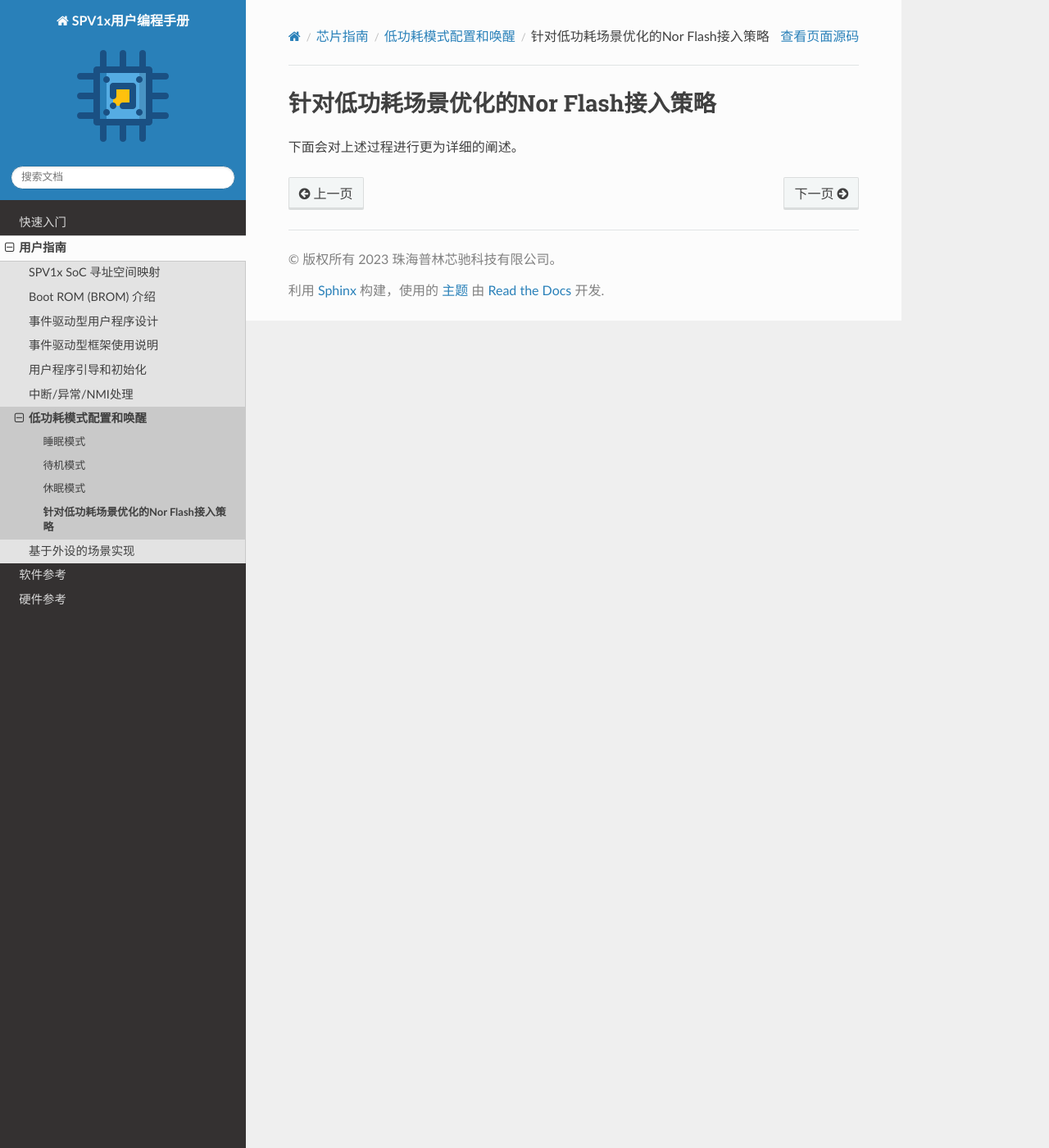
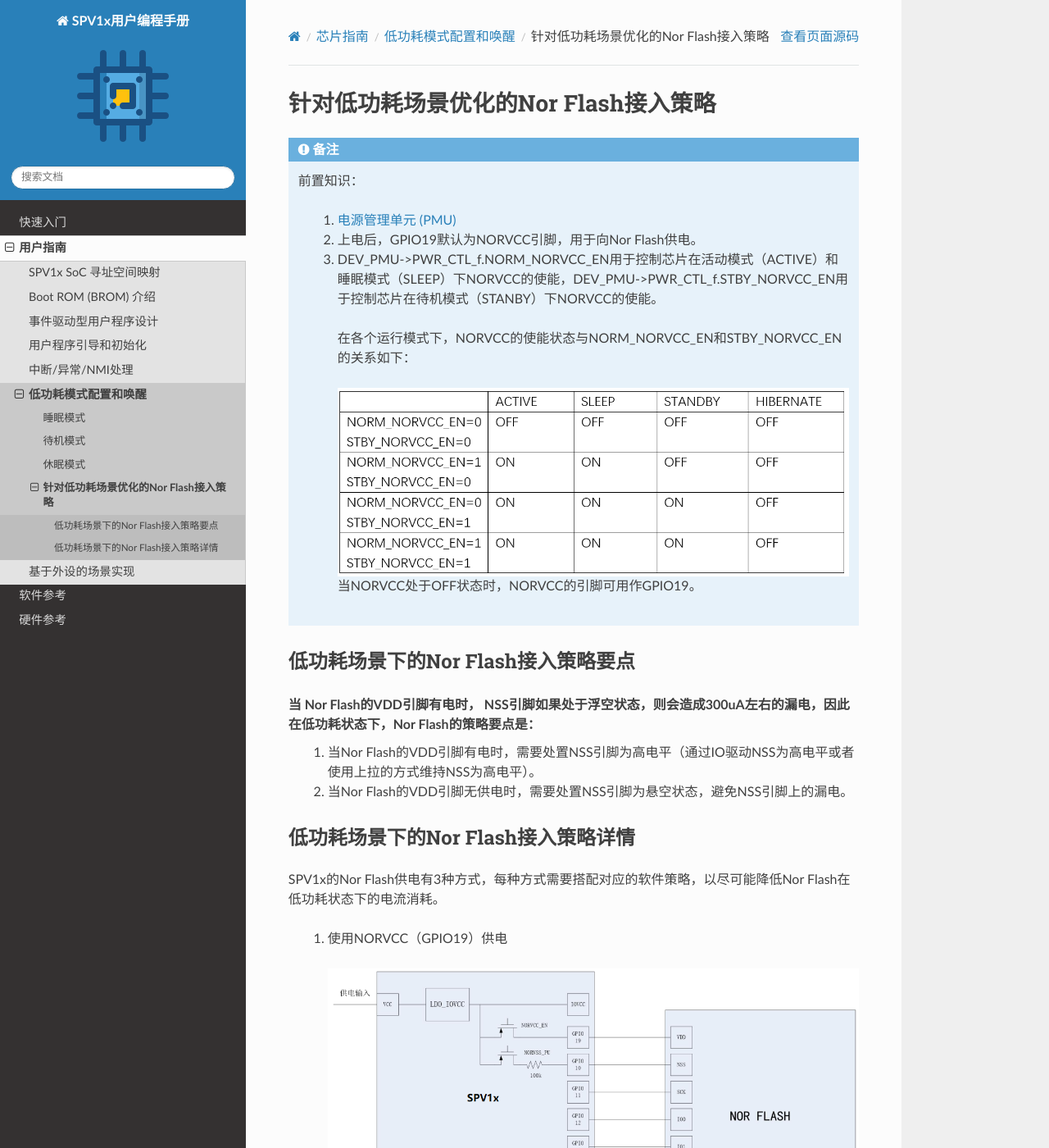
Before and after one commit to qzthrone/spv1x-programming-guide, a Sphinx documentation site: the page built from source/user-guide/low-power-mode/nor-low-power.rst, in a window 1280 px wide and 1400 px high. Shown: the whole window at 82% size. Built offline with Sphinx 7.4.7 and the Read the Docs theme 2.0.0, drawn with Linux system fonts in a browser that asks for light colours; some of the changed text lies outside the part shown.

Commit message:
rc on 09-25

```diff
--- a/source/api-reference/libs/media-other.rst
+++ b/source/api-reference/libs/media-other.rst
@@ -21,7 +21,7 @@
 
 .. c:struct:: player_init_parameter_t
 
-  初始化参数，player_xxx_init()输入参数,midi除外
+  初始化参数，player_xxx_init()输入参数，midi除外
 
    .. c:member:: void* file_info
 
--- a/source/api-reference/libs/midi-player.rst
+++ b/source/api-reference/libs/midi-player.rst
@@ -96,5 +96,5 @@
 注意事项
 -------------------------
 
- 1. 源码中需要先定义 音频播放器的必须品中 player_dec_sequence_t ,player_file_attribute_t ,player_music_cmd_t 枚举和 dec_info_t 结构体，否者编译错误
+ 1. 源码中需要先定义在音频播放器必需数据结构中的 player_dec_sequence_t ,player_file_attribute_t ,player_music_cmd_t 枚举和 dec_info_t 结构体，否者编译错误
  2. 播放器运行过程占用DSM单元，已经指定的两路DMA2、3通道，以及软件中断(MSIP)。播放器去初始化后，资源占用将被释放。
--- a/source/api-reference/libs/mp3-16khz-player.rst
+++ b/source/api-reference/libs/mp3-16khz-player.rst
@@ -126,7 +126,7 @@
 注意事项
 -------------------------
 
- 1. 源码中需要先定义 音频播放器的必须品中 player_dec_sequence_t ,player_file_attribute_t ,player_music_cmd_t 枚举和 dec_info_t 结构体，否者编译错误
+ 1. 源码中需要先定义在音频播放器的必需数据结构中的 player_dec_sequence_t ,player_file_attribute_t ,player_music_cmd_t 枚举和 dec_info_t 结构体，否者编译错误
  2. 播放器运行过程占用DSM单元，指定的一路DMA3通道，以及软件中断(MSIP)。播放器去初始化后，资源占用将被释放。
  3. 提供两个mp3解码播放库，其中名字中不带-vfs为flash播放库，带有-vfs为同时支持sd卡和flash播放库。
  4. MP3 16khz与MP3 32KHZ的静态库不可同时使用
--- a/source/api-reference/libs/mp3-32khz-player.rst
+++ b/source/api-reference/libs/mp3-32khz-player.rst
@@ -119,7 +119,7 @@
 注意事项
 -------------------------
 
- 1. 源码中需要先定义 音频播放器的必须品中 player_dec_sequence_t ,player_file_attribute_t ,player_music_cmd_t 枚举和 dec_info_t 结构体，否者编译错误
+ 1. 源码中需要先定义在音频播放器必需数据结构中的player_dec_sequence_t ,player_file_attribute_t ,player_music_cmd_t 枚举和 dec_info_t 结构体，否者编译错误
  2. 播放器运行过程占用DSM单元，指定的一路DMA3通道，以及软件中断(MSIP)。播放器去初始化后，资源占用将被释放。
  3. 提供两个mp3解码播放库，其中名字中不带-vfs为flash播放库，带有-vfs为同时支持sd卡和flash播放库。
  4. MP3 32khz与MP3 16KHZ的静态库不可同时使用
--- a/source/api-reference/libs/silk-player.rst
+++ b/source/api-reference/libs/silk-player.rst
@@ -119,6 +119,6 @@
 注意事项
 -------------------------
 
- 1. 源码中需要先定义,音频播放器的必须品中 player_dec_sequence_t ,player_file_attribute_t ,player_music_cmd_t 枚举和 dec_info_t 结构体，否者编译错误
+ 1. 源码中需要先定义,音频播放器必需数据结构中的player_dec_sequence_t ,player_file_attribute_t ,player_music_cmd_t 枚举和 dec_info_t 结构体，否者编译错误
  2. 播放器运行过程占用DSM单元，已经指定的一路DMA3通道，以及软件中断(MSIP)。播放器去初始化后，资源占用将被释放。
  3. 提供两个SILK解码播放库，其中名字中不带-vfs为flash播放库，带有-vfs为同时支持sd卡和flash播放库。
--- a/source/user-guide/low-power-mode/nor-low-power.rst
+++ b/source/user-guide/low-power-mode/nor-low-power.rst
@@ -1,4 +1,70 @@
 针对低功耗场景优化的Nor Flash接入策略
 ======================================
 
-下面会对上述过程进行更为详细的阐述。
+.. note::
+
+ 前置知识：
+
+   1. :ref:`pmu-module`
+   2. 上电后，GPIO19默认为NORVCC引脚，用于向Nor Flash供电。
+   3. DEV_PMU->PWR_CTL_f.NORM_NORVCC_EN用于控制芯片在活动模式（ACTIVE）和睡眠模式（SLEEP）下NORVCC的使能，DEV_PMU->PWR_CTL_f.STBY_NORVCC_EN用于控制芯片在待机模式（STANBY）下NORVCC的使能。
+
+     在各个运行模式下，NORVCC的使能状态与NORM_NORVCC_EN和STBY_NORVCC_EN的关系如下：
+
+     .. image:: ../../_static/norvcc_en.png
+      :align: center
+
+     当NORVCC处于OFF状态时，NORVCC的引脚可用作GPIO19。
+
+低功耗场景下的Nor Flash接入策略要点
+---------------------------------------
+
+当 Nor Flash的VDD引脚有电时， NSS引脚如果处于浮空状态，则会造成300uA左右的漏电，因此在低功耗状态下，Nor Flash的策略要点是：
+ 1. 当Nor Flash的VDD引脚有电时，需要处置NSS引脚为高电平（通过IO驱动NSS为高电平或者使用上拉的方式维持NSS为高电平）。
+ 2.	当Nor Flash的VDD引脚无供电时，需要处置NSS引脚为悬空状态，避免NSS引脚上的漏电。
+
+低功耗场景下的Nor Flash接入策略详情
+---------------------------------------
+
+SPV1x的Nor Flash供电有3种方式，每种方式需要搭配对应的软件策略，以尽可能降低Nor Flash在低功耗状态下的电流消耗。
+
+ 1. 使用NORVCC（GPIO19）供电
+
+  .. image:: ../../_static/norflash-vdd-connect1.png
+    :align: center
+
+  这是推荐的Nor Flash供电方式。当芯片进入休眠模式时，NORVCC的供电会自动切断，Nor Flash处于完全掉电状态，这可以进一步降低整体的电流消耗。
+
+  芯片软件配置与各种运行模式下的Nor Flash供电情况如下：
+
+  .. image:: ../../_static/norflash-vdd-cfg1.png
+    :align: center
+
+ 2. 使用IOVCC供电
+
+   .. image:: ../../_static/norflash-vdd-connect2.png
+    :align: center
+
+  使用这种方式供电，可以释放NORVCC引脚为GPIO19功能。由于IOVCC无法彻底断电，因此需要保证芯片在各种运行模式下，NSS引脚的空闲电平都为高电平。典型的情况是芯片进入休眠模式时，负责连接NSS的GPIO会掉电，从而无法输出高电平，这个时候需要设置NORM_NORNSS_PU=1，开启额外的上拉电阻，以保证NSS为高电平。
+
+  芯片软件配置与各种运行模式下的Nor Flash供电情况如下：
+
+  .. image:: ../../_static/norflash-vdd-cfg2.png
+    :align: center
+
+ 3. 使用外部供电
+
+   .. image:: ../../_static/norflash-vdd-connect3.png
+    :align: center
+
+  这种方式几乎与“方式2”一致，只是旁路了内部的LDO_IOVCC。在软件配置上与“方式2”也一致。
+
+  芯片软件配置与各种运行模式下的Nor Flash供电情况如下：
+
+  .. image:: ../../_static/norflash-vdd-cfg3.png
+    :align: center
+
+.. note::
+
+ 注意事项：
+  IOVCC引脚上的电压由LDO_SIOVCC和LDO_IOVCC共同提供（取决于输出电压较大的那个）。LDO_IOVCC在ACTIVE和SLEEP模式下处于开启状态；在STANBY和HIBERNATE模式下处于关闭状态。LDO_SIOVCC在所有运行模式下都处于开启状态。由于LDO_SIOVCC只有5mA的驱动能力，因此在芯片进入STANBY和HIBERNATE模式时，需要关闭IOVCC引脚上较为耗电的负载，以避免LDO_SIOVCC过载。
--- a/source/user-guide/user-fw-design.rst
+++ b/source/user-guide/user-fw-design.rst
@@ -19,7 +19,7 @@
     为了兼顾一些常驻任务（即没有任何事件发生也要执行的代码），主循环在每次循环的过程中，都会调用一次常驻任务 ``always_run()`` 。
 
 事件驱动型框架使用说明
-===============================
+---------------------------
 
  1. 消息队列的深度配置
 
```
Also changed, not shown: other parts of source/api-reference/libs/media-other.rst (+2 -2 lines), source/get-started/ide.rst (+26 -0 lines), source/_static/kiwi-tool-projectfile.png (added), source/_static/kiwi-tool-projectrename.png (added), source/_static/norflash-vdd-cfg1.png (added), source/_static/norflash-vdd-cfg2.png (added), source/_static/norflash-vdd-cfg3.png (added), source/_static/norflash-vdd-connect1.png (added), source/_static/norflash-vdd-connect2.png (added), source/_static/norflash-vdd-connect3.png (added), source/_static/norvcc_en.png (added).
